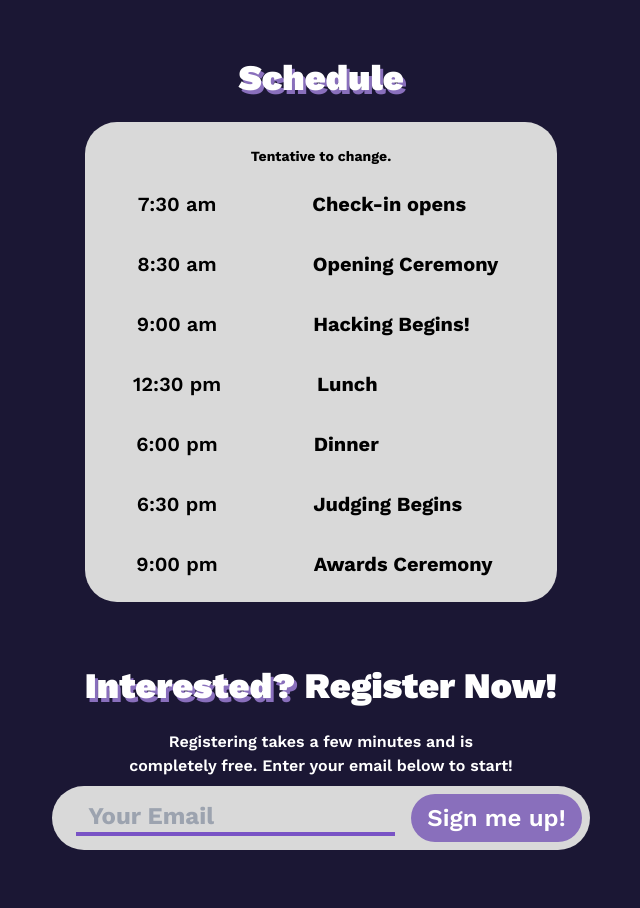
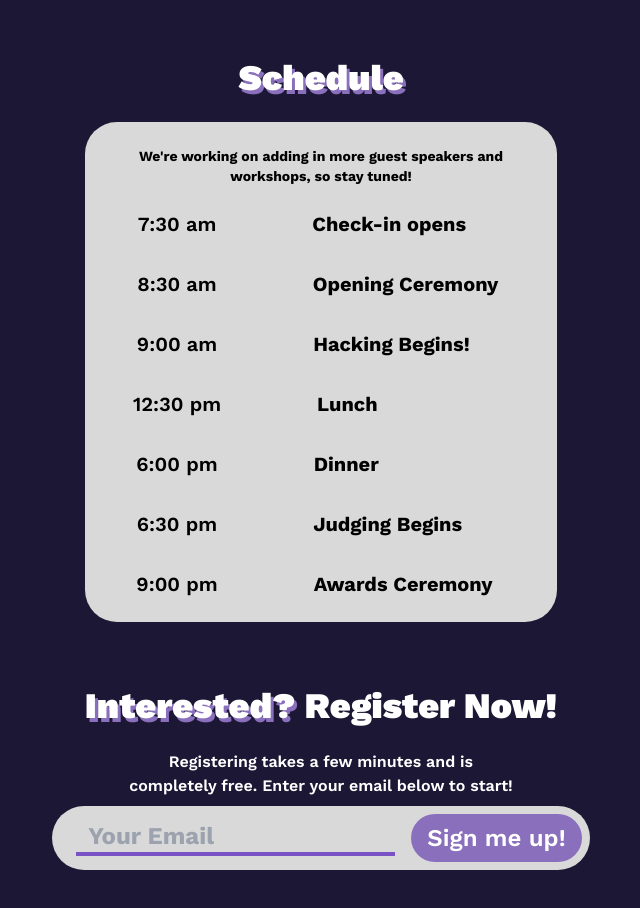
Before and after one commit to bub655/code-for-cause, a Next.js app: page / in a window 1280 px wide. Shown: the part 1480-2388 px from the top of the page, without its empty margins (319-959 px from the left). Built offline with nearby package versions, Linux system fonts and the light colour scheme.

Commit message:
working on adding guest speakers + workshops

```diff
--- a/src/components/schedule.tsx
+++ b/src/components/schedule.tsx
@@ -7,8 +7,9 @@ export const Schedule = () => {
 				Schedule
 			</div>
 			<div className="pb-2 ml-auto mr-auto align-center rounded-[2rem] w-fit bg-[#D9D9D9] text-black font-bold text-xl">
-				<div className="text-sm text-center pt-6 pb-2 font-bold">
-					Tentative to change.
+				<div className="text-sm text-center pt-6 pb-2 font-bold w-96 m-auto">
+					We're working on adding in more guest speakers and workshops, so stay
+					tuned!
 				</div>
 				<div>
 					<ScheduleItem time="7:30 am" event="Check-in opens" />
```
